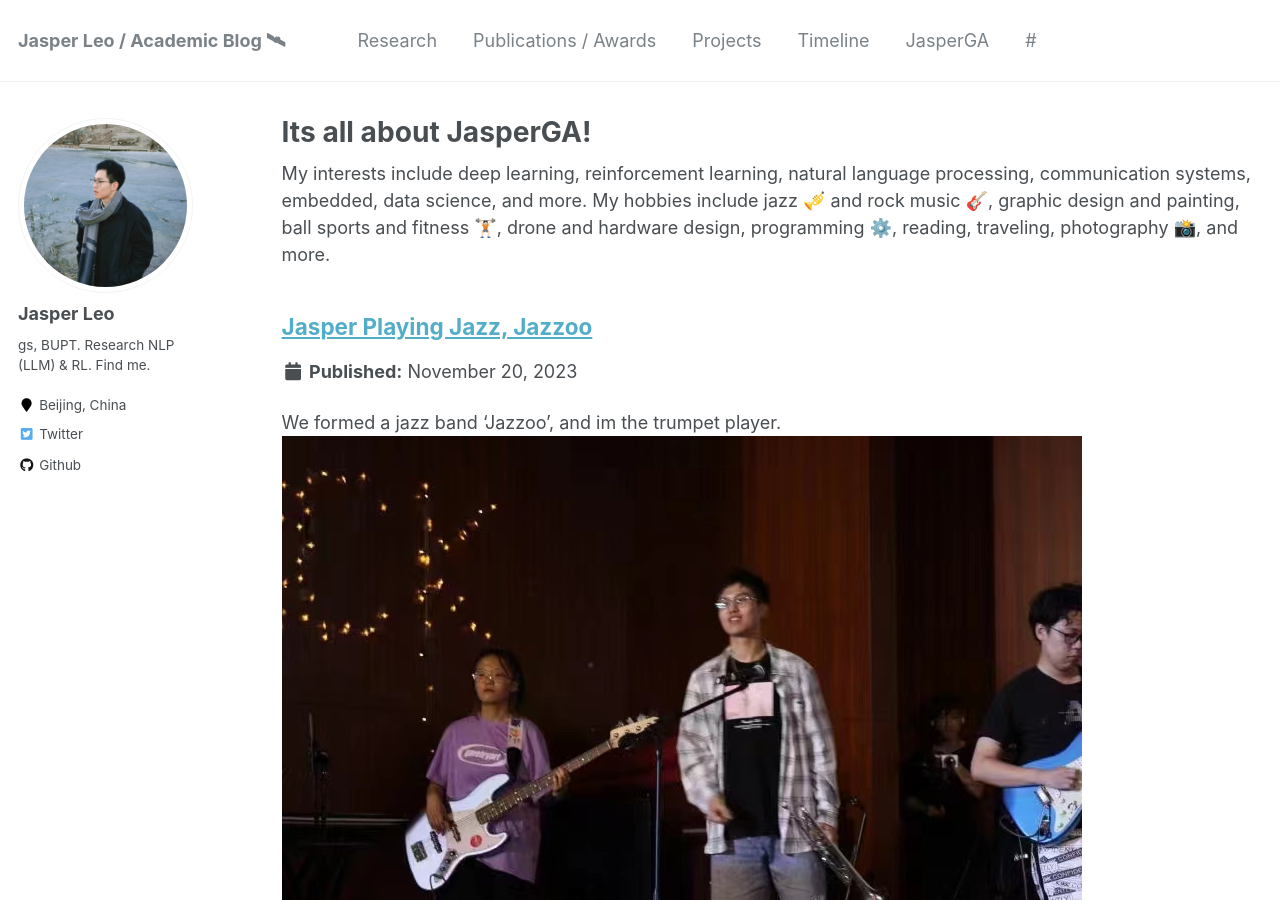
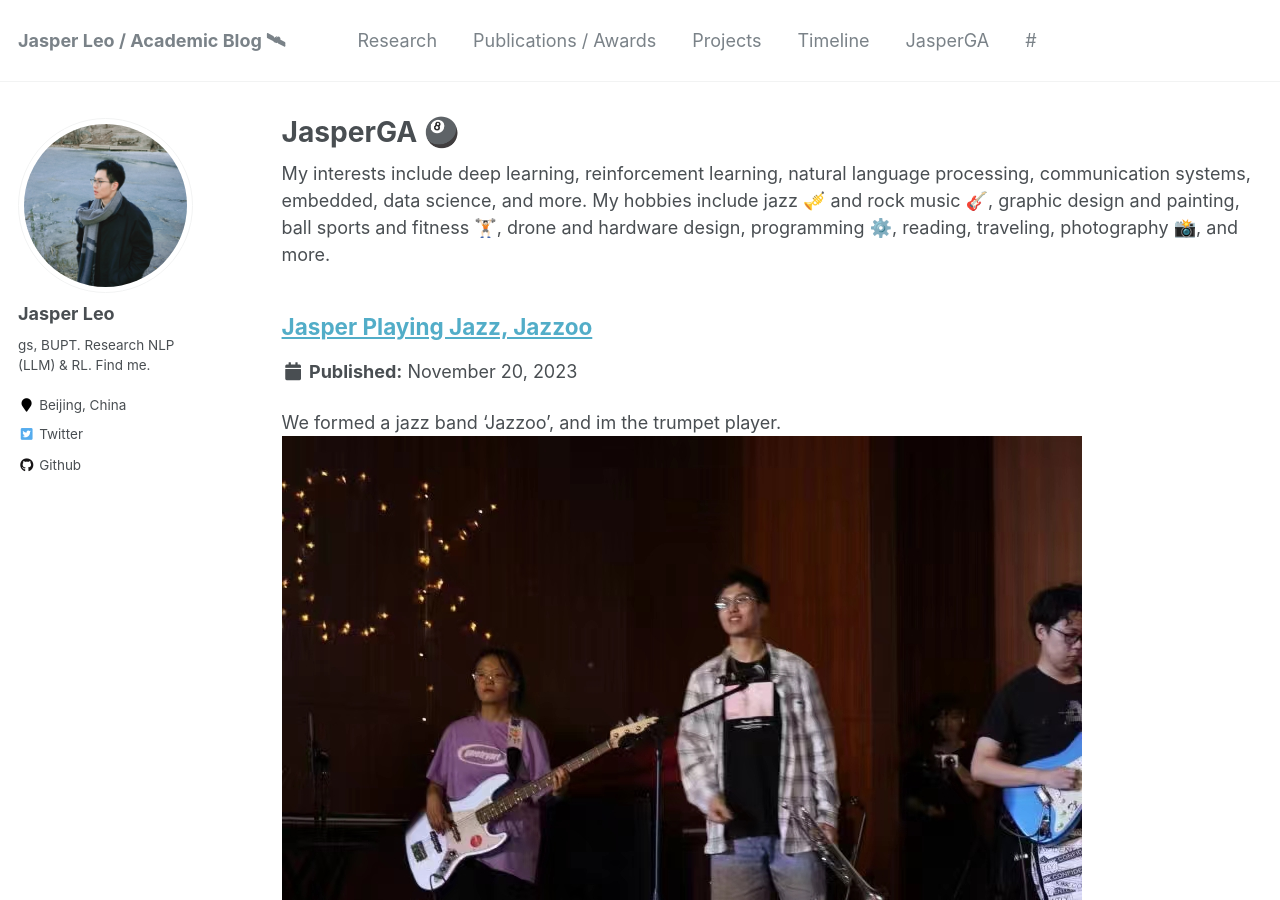
Before and after one commit to KLGR123/KLGR123.github.io, a Jekyll site: the page built from _pages/portfolio.html, in a window 1280 px wide and 900 px high. Built offline with Jekyll 4.4.1, drawn with Linux system fonts in a browser that asks for light colours.

Commit message:
Update portfolio.html

```diff
--- a/_pages/portfolio.html
+++ b/_pages/portfolio.html
@@ -1,6 +1,6 @@
 ---
 layout: archive
-title: "Its all about JasperGA!"
+title: "JasperGA 🎱"
 permalink: /portfolio/
 author_profile: true
 ---
```
